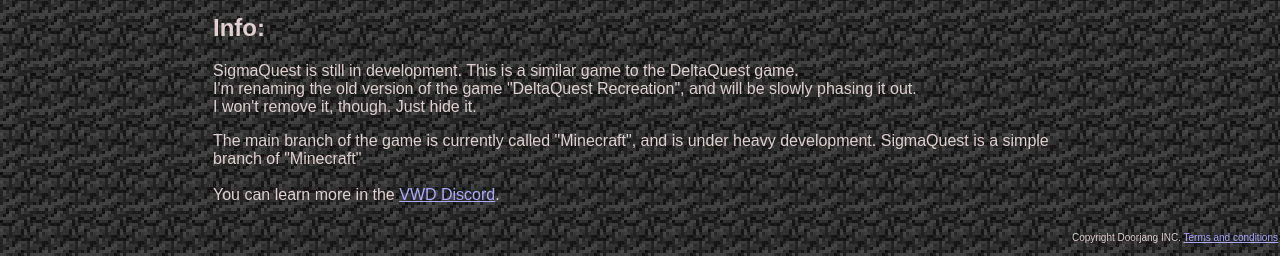
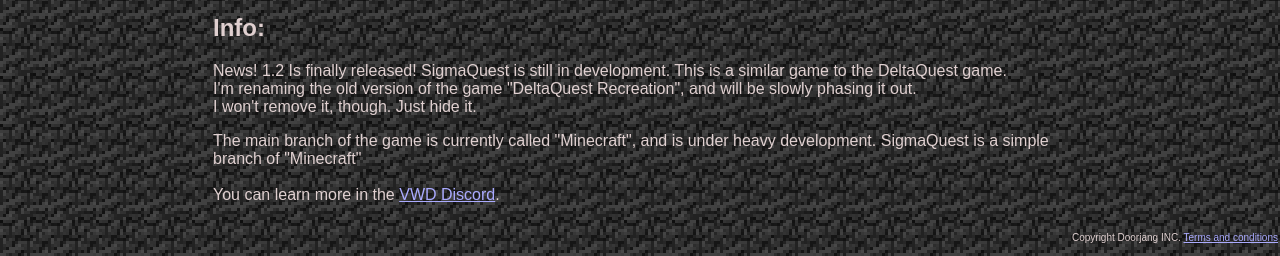
Before and after one commit to Oroin0/sigmaquest, a plain HTML site: page index.html in a window 1280 px wide. Shown: the part 554-810 px from the top of the page. Drawn offline with Linux system fonts and the light colour scheme.

Commit message:
Update index.html

```diff
--- a/index.html
+++ b/index.html
@@ -49,6 +49,7 @@
 </center>
 	<a href="https://www.freecounterstat.com" title="website counter"><img src="https://counter3.optistats.ovh/private/freecounterstat.php?c=unemyxbb8csff2mgawtbt6u5uc8mbd8k" border="0" title="website counter" alt="website counter"></a>
 <h2>Info:</h2>
+News! 1.2 Is finally released!
 SigmaQuest is still in development. This is a similar game to the DeltaQuest game.<br>
 I'm renaming the old version of the game "DeltaQuest Recreation", and will be slowly phasing it out.<br>
 I won't remove it, though. Just hide it.<br>
```
